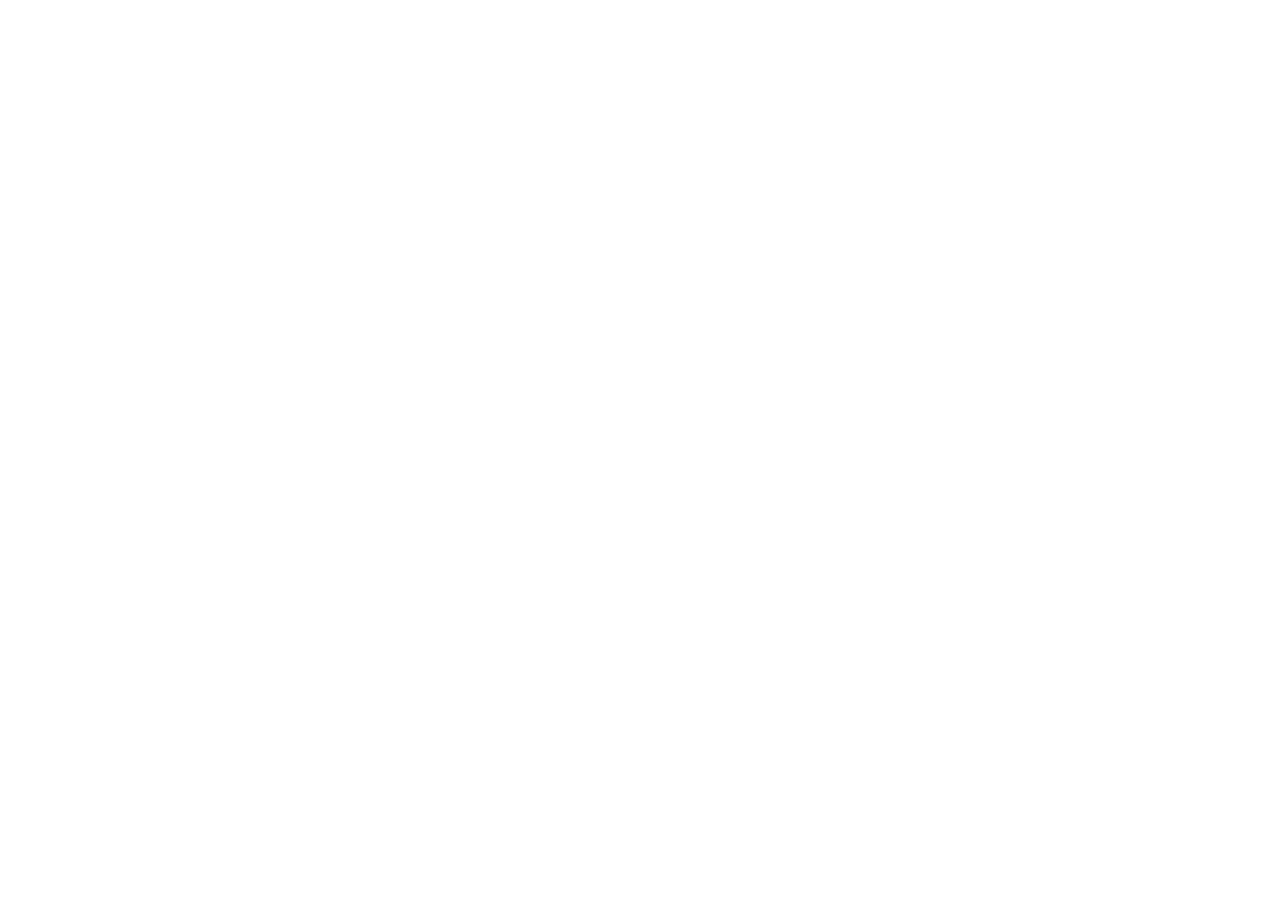
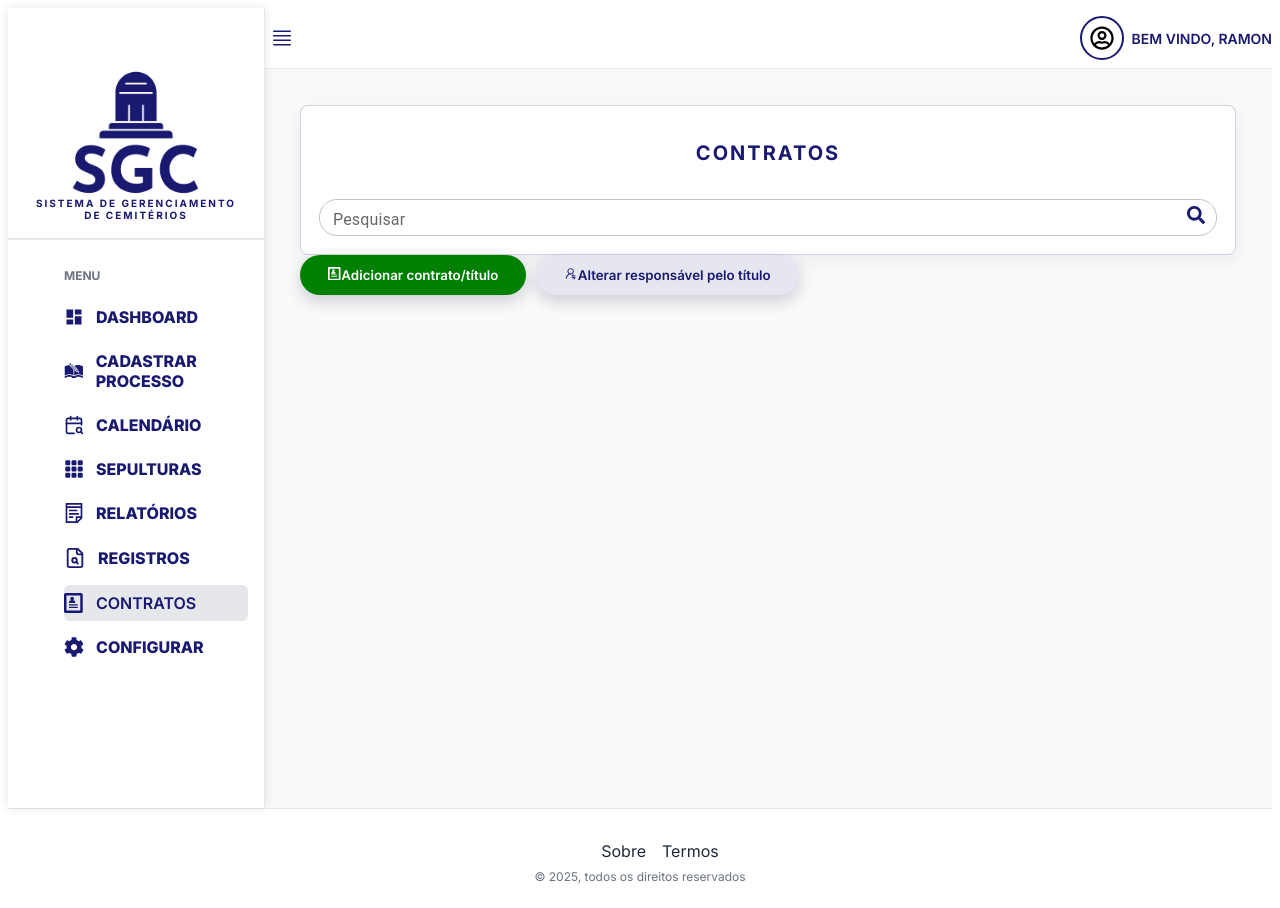
Before and after one commit to ramonlopes23/fatec-lab-sgc-front-end, a React (Vite) app in the folder front-cemiterio/: page /contratos in a window 1280 px wide. Before the commit this address had no page. Before the commit the page ends 800 px from the top, so only its background shows below. Built offline with nearby package versions, Linux system fonts and the light colour scheme.

Commit message:
feat: page contratos inciada

```diff
--- a/front-cemiterio/src/components/SidebarMenu/index.jsx
+++ b/front-cemiterio/src/components/SidebarMenu/index.jsx
@@ -5,7 +5,8 @@
 import { GrNotes } from "react-icons/gr";
 import { GiArchiveRegister } from "react-icons/gi";
 import { LuCalendarSearch, LuFileSearch2 } from "react-icons/lu";
-import { FaMap, FaFileAlt, FaCog } from "react-icons/fa";
+import { FaCog } from "react-icons/fa";
+import { ImProfile } from "react-icons/im";
 import { LogoContainer, LogoImage, NavContainer, NavItem, NavTitle, StyledNavLink, GlobalStyle } from "./styles";
 import sgclogo1 from "../../assets/SGCv2.png";
 import { Title } from "./styles"
@@ -20,6 +21,7 @@
         { name: "SEPULTURAS", icon: <BsGrid3X3GapFill size={20} />, path: "/VerMapa" },
         { name: "RELATÓRIOS", icon: <GrNotes size={20} />, path: "/Relatorios" },
         { name: "REGISTROS", icon: <LuFileSearch2 size={22} />, path: "/Registros" },
+        { name: "CONTRATOS", icon: <ImProfile size={20} />, path: "/Contratos" },
         { name: "CONFIGURAR", icon: <FaCog size={20} />, path: "/Configurar" },
     ];
 
--- /dev/null
+++ b/front-cemiterio/src/pages/Contratos/index.jsx
@@ -0,0 +1,48 @@
+import Footer from "../../components/Footer";
+import MainLayout from "../../layout/MainLayout";
+import { BtnPrimaryClose, BtnPrimarySave, Container, FormStyled, SearchBar, SearchIcon, SearchWrapper, Title } from "./styles";
+import TextField from "@mui/material/TextField";
+import { FaSearch } from "react-icons/fa";
+import { ImProfile } from "react-icons/im";
+import { AiOutlineUserSwitch } from "react-icons/ai";
+import api from "../../services/api";
+
+export default function Contratos() {
+
+    return (
+        <>
+            <MainLayout>
+                <Container>
+                    <FormStyled >
+                        <Title>CONTRATOS</Title>
+                        <SearchBar></SearchBar>
+                        <SearchWrapper>
+                            <TextField
+                                fullWidth
+                                size="small"
+                                label="Pesquisar"
+                                placeholder="Pesquisar por Nº do título..."
+                                sx={{
+                                    '& .MuiOutlinedInput-root': {
+                                        borderRadius: '18px',
+                                        paddingRight: '44px'
+                                    },
+                                    '& .MuiOutlinedInput-input': {
+                                        fontSize: '14px'
+                                    }
+                                }}
+                            />
+                            <SearchIcon>
+                                <FaSearch />
+                            </SearchIcon>
+                        </SearchWrapper>
+                    </FormStyled>
+
+                    <BtnPrimarySave><ImProfile />Adicionar contrato/título</BtnPrimarySave>
+                    <BtnPrimaryClose><AiOutlineUserSwitch />Alterar responsável pelo título</BtnPrimaryClose>
+                </Container>
+            </MainLayout>
+            <Footer />
+        </>
+    )
+}
--- /dev/null
+++ b/front-cemiterio/src/pages/Contratos/styles.js
@@ -0,0 +1,312 @@
+import styled from "styled-components";
+
+export const Container = styled.div`
+  max-width: 1100px;
+  margin: 0 auto;
+  padding: 20px;
+`;
+
+export const Title = styled.h2`
+  text-align: center;
+  font-size: 20px;
+  letter-spacing: 2px;
+  margin-bottom: 18px;
+  color: #191970;
+`;
+
+export const FormStyled = styled.form`
+  background: #fff;
+  padding: 18px;
+  border-radius: 8px;
+  box-shadow: 0 6px 18px rgba(22,28,70,0.06);
+  border: 1px solid rgba(25,25,112,0.2);
+`;
+
+export const SearchBar = styled.div`
+  display: flex;
+  gap: 8px;
+  align-items: center;
+  flex-wrap: wrap;
+  margin-bottom: 16px;
+`;
+
+export const SearchInput = styled.input`
+  flex: 1;
+  min-width: 220px;
+  padding: 10px 12px;
+  border-radius: 18px;
+  border: 1px solid #d6d9e6;
+  outline: none;
+  font-size: 14px;
+  box-sizing: border-box;
+  padding-right: 44px;
+  &:focus {
+    box-shadow: 0 2px 8px rgba(123,99,255,0.08);
+    border-color: #191970;
+  }
+`;
+
+export const SearchWrapper = styled.div`
+  position: relative;
+  display: flex;
+  align-items: center;
+  flex: 1;
+  min-width: 220px;
+`;
+
+export const SearchIcon = styled.div`
+  position: absolute;
+  right: 12px;
+  top: 50%;
+  transform: translateY(-50%);
+  color: #191970;
+  cursor:pointer;
+  font-size: 18px;
+  pointer-events: auto;
+`
+
+export const SmallSelect = styled.select`
+  padding: 8px 12px;
+  border-radius: 18px;
+  border: 1px solid #d6d9e6;
+  background: #fff;
+  font-size: 14px;
+  outline: none;
+  margin-right:10px;
+  margin-bottom:10px;
+`;
+
+export const SmallInput = styled.input`
+  padding: 8px 12px;
+  border-radius: 18px;
+  border: 1px solid #d6d9e6;
+  background: #fff;
+  font-size: 14px;
+  margin-bottom:10px;
+  margin-right:10px;
+`;
+
+export const BtnPrimary = styled.button`
+  background: #191970;
+  color: #fff;
+  border: none;
+  padding: 12px 28px;
+  border-radius: 24px;
+  margin-right:10px;
+  cursor: pointer;
+  font-weight: 600;
+  box-shadow: 0 6px 16px rgba(15,13,58,0.18);
+
+  &:hover { opacity: 0.7; }
+`;
+
+export const BtnPrimaryClose = styled.button`
+  background: #e6e6f1ff;
+  color: #191970;
+  border-color:#191970;
+  border: 2px;
+  padding: 12px 28px;
+  border-radius: 24px;
+  cursor: pointer;
+  font-weight: 600;
+  box-shadow: 0 6px 16px rgba(15,13,58,0.18);
+
+  &:hover { opacity: 0.7; }
+`;
+
+export const BtnPrimarySave = styled.button`
+  background: #e6e6f1ff;
+  color: #fff;
+  background-color:#008000;
+  border: 2px;
+  margin-right:10px;
+  padding: 12px 28px;
+  border-radius: 24px;
+  cursor: pointer;
+  font-weight: 600;
+  box-shadow: 0 6px 16px rgba(15,13,58,0.18);
+
+  &:hover { opacity: 0.7; }
+`;
+
+export const TwoCols = styled.div`
+  display: grid;
+  grid-template-columns: 1fr 1fr;
+  gap: 12px;
+`;
+
+export const Field = styled.div`
+  margin-bottom: 14px;
+
+  label {
+    display: block;
+    font-size: 12px;
+    color: #6b6f85;
+    margin-bottom: 6px;
+  }
+`;
+
+export const ColumnRight = styled.div`
+  padding-left: 24px;
+
+  @media (max-width: 880px) {
+    padding-left: 0;
+  }
+`;
+
+export const ColumnLeft = styled.div`
+  padding-right: 24px;
+  border-right: 1px solid #e6e8f2;
+
+  @media (max-width: 880px) {
+    padding-right: 0;
+    border-right: none;
+  }
+`;
+
+export const Label = styled.label`
+  font-weight: normal;
+  margin-left: 5px;
+`;
+
+export const Card = styled.div`
+  background: #ffffff;
+  border-radius: 12px;
+  padding: 28px;
+  box-shadow: 0 10px 28px rgba(15,13,58,0.06);
+  margin-top: 18px;
+`;
+
+export const TableWrapper = styled.div`
+  margin-top: 18px;
+  margin-bottom:20px;
+  border-radius: 10px;
+  overflow: hidden;
+  background: transparent;
+`;
+
+export const Table = styled.table`
+  width: 100%;
+  border-collapse: collapse;
+  min-width: 720px;
+  font-size: 14px;
+  table-layout:fixed;
+`;
+
+export const THead = styled.thead`
+  background: #191970;
+  color: #fff;
+`;
+
+export const Th = styled.th`
+  text-align: left;
+  padding: 14px 16px;
+  font-weight: 700;
+  font-size: 15px;
+`;
+
+export const TBody = styled.tbody`
+  background: #fff;
+`;
+
+export const Tr = styled.tr`
+  background: ${({ index }) => (index % 2 === 0 ? "#fafafa" : "#ffffff")};
+  transition: background 0.12s ease;
+  &:hover {
+    background: #f3f5fb;
+  }
+`;
+
+export const Td = styled.td`
+  padding: 14px 16px;
+  vertical-align: middle;
+  color: #3b3b3b;
+  border-bottom: 1px solid rgba(15,13,58,0.04);
+  white-space: nowrap;
+  text-overflow: ellipsis;
+  overflow: hidden;
+`;
+
+export const Actions = styled.div`
+  display: flex;
+  gap: 8px;
+  align-items: center;
+`;
+
+export const IconBtn = styled.button`
+  width: 34px;
+  height: 34px;
+  border-radius: 6px;
+  display: inline-flex;
+  align-items: center;
+  justify-content: center;
+  background: #fff;
+  border: 1px solid rgba(15,13,58,0.08);
+  color: #15142e;
+  cursor: pointer;
+  padding: 0;
+  transition: transform 0.08s ease, background 0.12s ease;
+  &:hover {
+    transform: translateY(-1px);
+    background: rgba(15,13,58,0.04);
+  }
+  &[data-danger="true"] {
+    color: #c0392b;
+    border-color: rgba(192,57,43,0.12);
+  }
+`;
+
+export const TableScroller = styled.div`
+  overflow-x: auto;
+  -webkit-overflow-scrolling: touch;
+`;
+
+const baseInput = `
+  width: 100%;
+  box-sizing: border-box;
+  padding: 10px 12px;
+  border-radius: 18px;
+  border: 1px solid #d6d9e6;
+  background: #fff;
+  outline: none;
+  font-size: 14px;
+  color: #222;
+`;
+
+export const Input = styled.input`
+  ${baseInput}
+  &:focus {
+    border-color: #7b63ff;
+    box-shadow: 0 2px 8px rgba(123,99,255,0.08);
+  }
+`;
+
+
+export const ModalOverlay = styled.div`
+  position: fixed;
+  top:0;
+  left:0;
+  width:100%;
+  height:100%;
+  background: rgba(0,0,0,0.5);
+  display:flex;
+  justify-content:center;
+  align-items:center;
+  z-index: 1000;
+`;
+
+export const ModalContent = styled.div`
+  background: #fff;
+  padding: 20px;
+  height:42vh;
+  overflow-y: auto;
+  border-radius: 8px;
+  width: 500px;
+`;
+
+export const ModalGrid = styled.div`
+  display: grid;
+  grid-template-columns: 1fr 1fr;
+  gap: 10px;
+  margin-bottom:20px;
+`;
--- a/front-cemiterio/src/pages/VerMapa/index.jsx
+++ b/front-cemiterio/src/pages/VerMapa/index.jsx
@@ -1164,8 +1164,8 @@
                                                             <p style={{ margin: "6px 0" }}><strong>Nome do sepultado: </strong>{modalForm.nome_sep || modalForm.falecido?.nome_fal || modalForm.falecido?.nome || "-"}</p>
                                                             <p style={{ margin: "6px 0" }}><strong>Data e hora do sepultamento: </strong>{modalForm.dh_sep || modalForm.data_hora || modalForm.data_obito_sep || "-"}</p>
                                                             <p style={{ margin: "6px 0" }}><strong>Data do óbito: </strong>{modalForm.data_obito || modalForm.data_obito_sep || "-"}</p>
-                                                            <p style={{ margin: "6px 0" }}><strong>Responsável: </strong>{modalForm.nome_resp || "-"}</p>
-                                                            <p style={{ margin: "6px 0" }}><strong>Contato do responsável: </strong>{modalForm.tel_resp || "-"}</p>
+                                                            <p style={{ margin: "6px 0" }}><strong>Responsável: </strong>{modalForm.nome_resp || modalForm.falecido?.nome_resp || "-"}</p>
+                                                            <p style={{ margin: "6px 0" }}><strong>Contato do responsável: </strong>{modalForm.tel_resp || modalForm.falecido?.tel_resp || "-"}</p>
                                                             {exumacoesPending[String(s.id)] ? (
                                                                 <BtnAdd style={{ backgroundColor: "#cf142b" }} type="button" onClick={() => cancelExumacao(s)}>Cancelar exumação</BtnAdd>
                                                             ) : (
--- a/front-cemiterio/src/routes/index.jsx
+++ b/front-cemiterio/src/routes/index.jsx
@@ -7,6 +7,7 @@
 import VerMapa from "../pages/VerMapa";
 import Calendario from "../pages/Calendario";
 import Relatorios from "../pages/Relatorios";
+import Contratos from "../pages/Contratos";
 
 export default function AppRoutes(){
     return(
@@ -19,6 +20,7 @@
             <Route path='/registros' element={<Registros />} />
             <Route path='/vermapa' element={<VerMapa />} />
             <Route path='/relatorios' element={<Relatorios />} />
+            <Route path='/contratos' element={<Contratos />} />
         </Routes>
     );
 }
```
